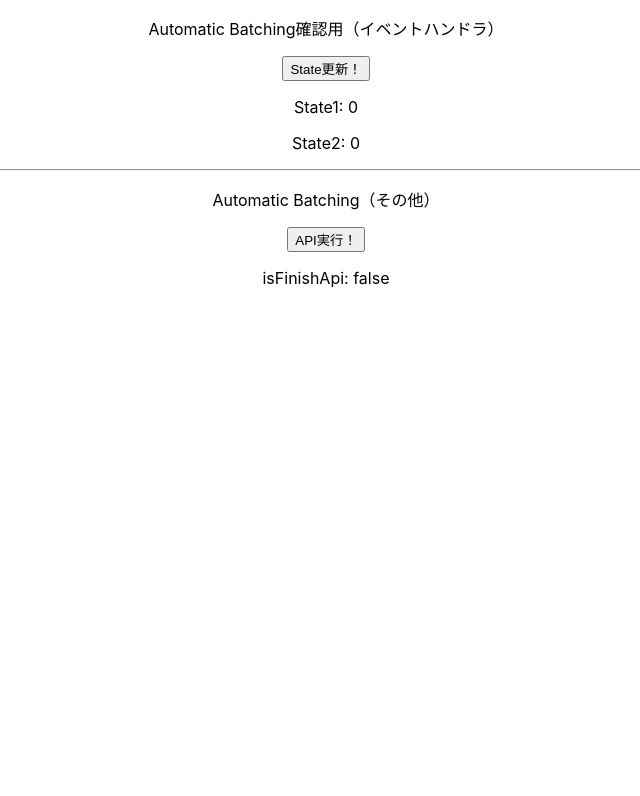
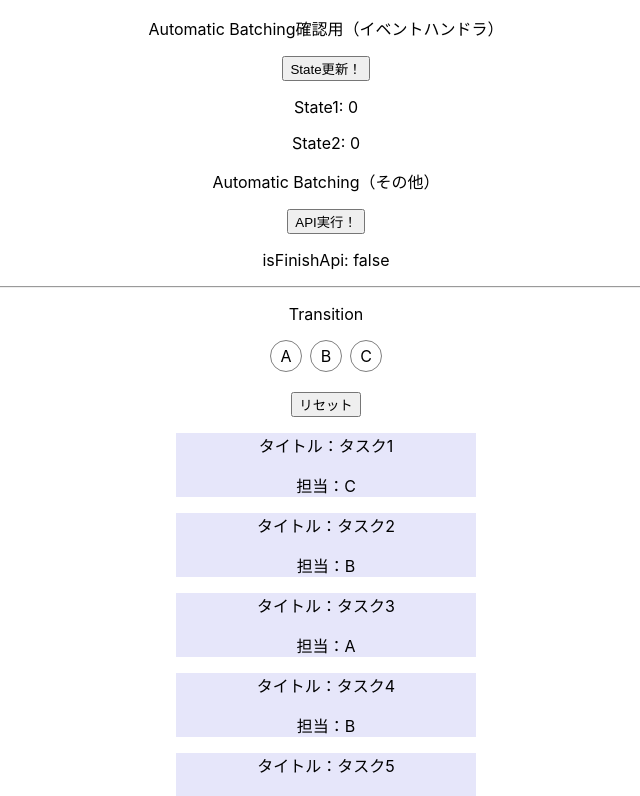
Before and after one commit to Yudai35/react18-explanation-react18-2, a React (Create React App) app: page / in a window 1280 px wide. Shown: the top 796 px of the page, without its empty margins (314-954 px from the left). Built offline with nearby package versions, Linux system fonts and the light colour scheme.

Commit message:
sec4 Transition（startTransition,useTransition）

```diff
--- a/src/App.tsx
+++ b/src/App.tsx
@@ -1,13 +1,15 @@
 import './App.css';
 import { AutoBatchEventHandler } from './components/AutoBatchEventHandler';
 import { AutoBatchOther } from './components/AutoBatchOther';
+import { Transition } from './components/Transition';
 
 function App() {
   return (
     <div className="App">
       <AutoBatchEventHandler />
+      <AutoBatchOther />
       <hr />
-      <AutoBatchOther />
+      <Transition />
     </div>
   );
 }
--- /dev/null
+++ b/src/components/Avatar.tsx
@@ -0,0 +1,25 @@
+import { type } from "os"
+import { ReactNode } from "react"
+
+
+type Props = {
+    children: ReactNode;
+    isSelected?: boolean;
+    onClick: (assignee: string) => void;
+}
+
+export const Avatar = ({ children , isSelected = false , onClick }: Props) => {
+    const border = isSelected ? '3px solid orange' : '1px solid gray';
+    return (
+        <div style={{
+            margin: '0px 4px',
+            width: '30px',
+            height: '30px',
+            border,
+            borderRadius: '50%',
+            textAlign: 'center',
+            lineHeight: '30px',
+            userSelect: 'none',
+        }} onClick={() => onClick(`${children}`)}>{children}</div>
+    )
+}
--- /dev/null
+++ b/src/components/Transition.tsx
@@ -0,0 +1,64 @@
+import { useState , useTransition } from "react";
+import { Avatar } from "./Avatar";
+
+type Task = {
+    id: number;
+    title: string;
+    assignee: string;
+}
+
+const member = {
+    a: 'A',
+    b: 'B',
+    c: 'C',
+}
+
+const generateDummyTasks = (): Task[] => {
+    return Array(10000).fill('').map((_, index) => {
+        const addedIndex = index + 1;
+        return {
+            id: addedIndex,
+            title: `タスク${addedIndex}`,
+            assignee: addedIndex % 3 === 0 ? member.a :addedIndex % 2 === 0 ? member.b : member.c
+        }
+    })
+}
+
+const tasks = generateDummyTasks();
+const filteringAssignee = (assignee: string) => {
+    if(assignee === '') return tasks;
+    return tasks.filter((task) => task.assignee === assignee)
+}
+
+export const Transition = () => {
+    const [isPending, startTransition] = useTransition();
+    const [selectedAssignee, setSelectedAssignee] = useState<string>('');
+    const [tasksList, setTasksList] = useState<Task[]>(tasks);
+
+    const onClickAssignee = (assignee: string) => {
+        setSelectedAssignee(assignee); // ユーザーに何を選択しているか伝えるため緊急性高
+        // トランジションさせたいset関数を中に入れる（※緊急性の高くないset関数を入れる）
+        startTransition(() => {
+            setTasksList(filteringAssignee(assignee)) // 情報量が多くfilterするのには時間がかかってしまうし、遅れて表示されても構わないところなので緊急性低
+        })
+    }
+
+    return (
+        <div>
+            <p>Transition</p>
+            <div style={{ display: 'flex' , justifyContent: 'center' }}>
+                <Avatar isSelected={selectedAssignee === member.a} onClick={onClickAssignee} >{member.a}</Avatar>
+                <Avatar isSelected={selectedAssignee === member.b} onClick={onClickAssignee} >{member.b}</Avatar>
+                <Avatar isSelected={selectedAssignee === member.c} onClick={onClickAssignee} >{member.c}</Avatar>
+            </div>
+            <br />
+            <button onClick={() => onClickAssignee('')}>リセット</button>
+            {tasksList.map((task) => (
+                <div key={task.id} style={{ width: '300px' , margin: 'auto', backgroundColor: 'lavender', opacity: isPending ? 0.5 : 1}}>
+                    <p>タイトル：{task.title}</p>
+                    <p>担当：{task.assignee}</p>
+                </div>
+            ))}
+        </div>
+    )
+}
```
